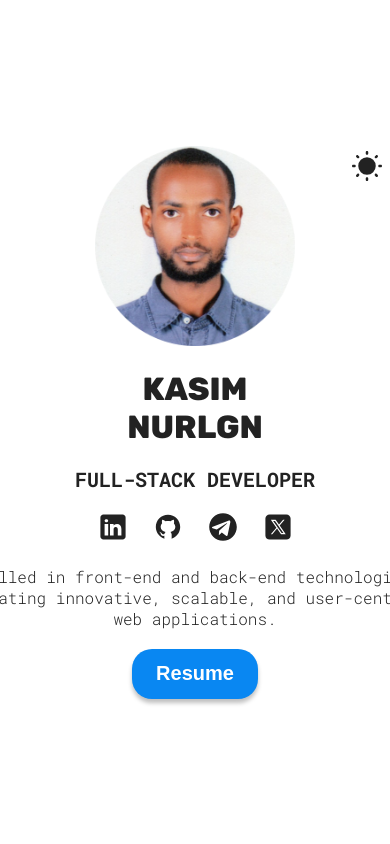
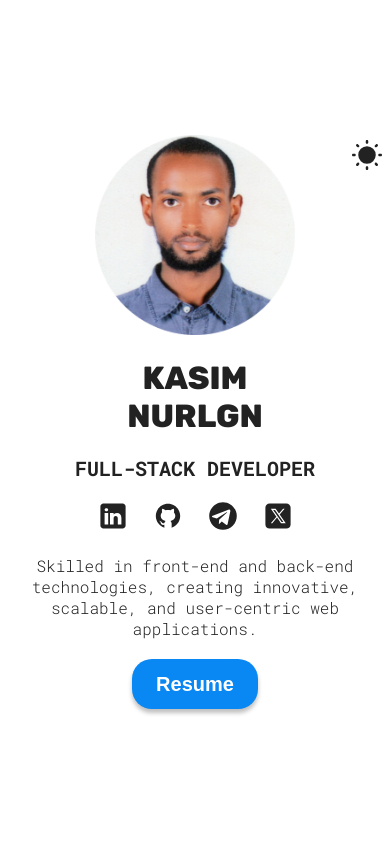
Before and after one commit to kasimnurlgn/my-portfolio, a React (Vite) app: page / in a window 390 px wide. Shown: the top 844 px of the page. Built offline with nearby package versions, Linux system fonts and the light colour scheme.

Commit message:
Better responsiveness

```diff
--- a/src/sections/Hero/HeroStyles.module.css
+++ b/src/sections/Hero/HeroStyles.module.css
@@ -109,6 +109,10 @@ button:active {
     right: 70px;
     width: 30px;
   }
+  .description {
+    max-width: 40ch;
+    margin: 0 auto;
+  }
 }
 
 @media (min-width: 600px) {
```
